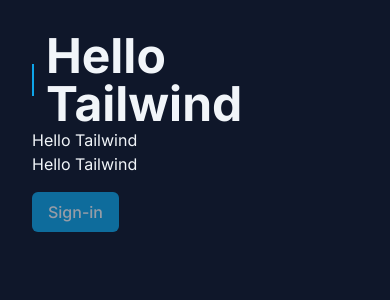
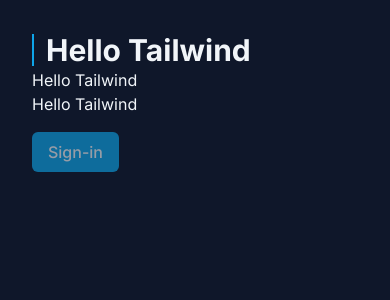
Before and after one commit to yuri-ruas/dominating-tailwindcss, a Next.js app: page / in a window 390 px wide. Shown: the top 300 px of the page. Built offline with nearby package versions, Linux system fonts and the light colour scheme.

Commit message:
fundamentos do tailwind: responsividade e breakpoints

```diff
--- a/src/app/page.tsx
+++ b/src/app/page.tsx
@@ -1,7 +1,7 @@
 export default function Home() {
   return (
     <div className="p-8 bg-slate-900 text-slate-100 h-screen">
-      <h1 className="font-bold text-5xl flex items-center gap-3 before:w-0.5 before:h-8 before:bg-sky-500">
+      <h1 className="font-bold text-3xl sm:text-5xl flex items-center gap-3 before:w-0.5 before:h-8 before:bg-sky-500">
         Hello Tailwind
       </h1>
       <h2>Hello Tailwind</h2>
```
